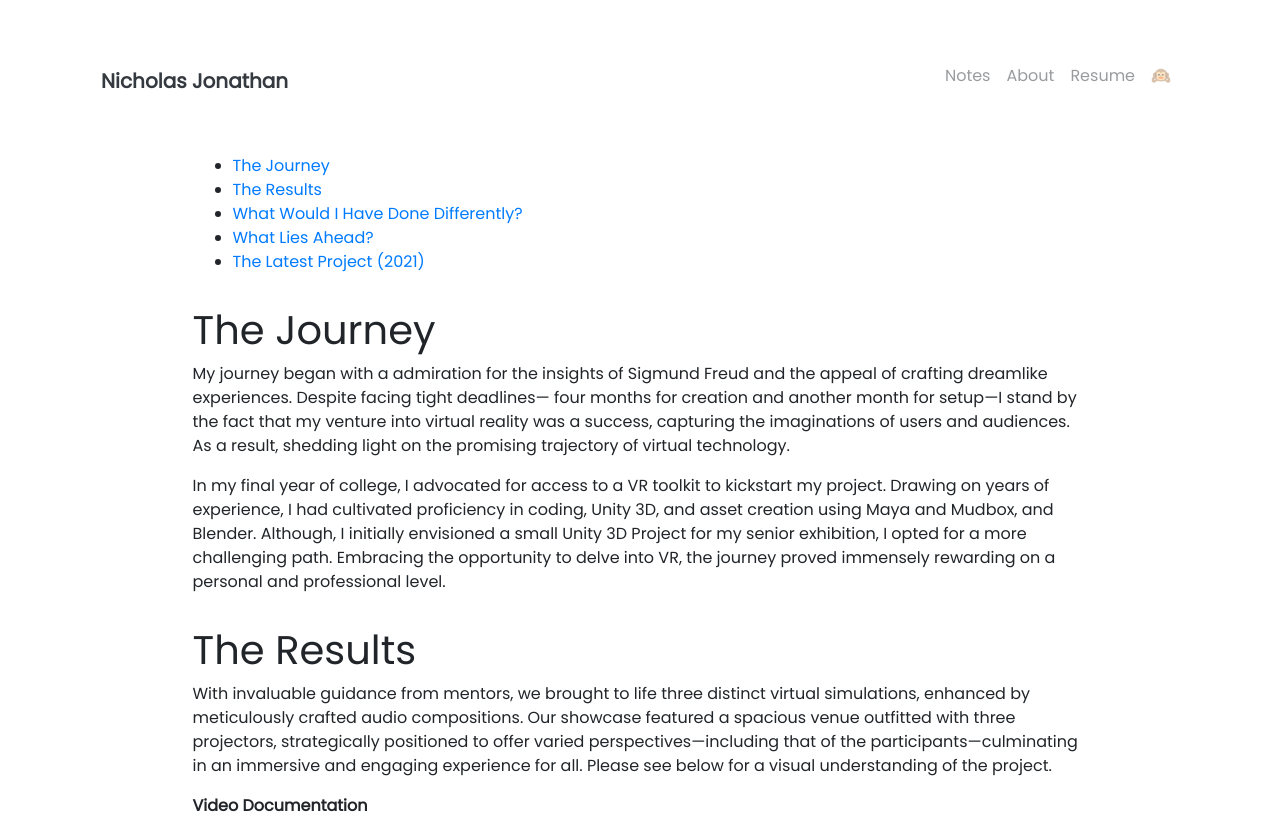
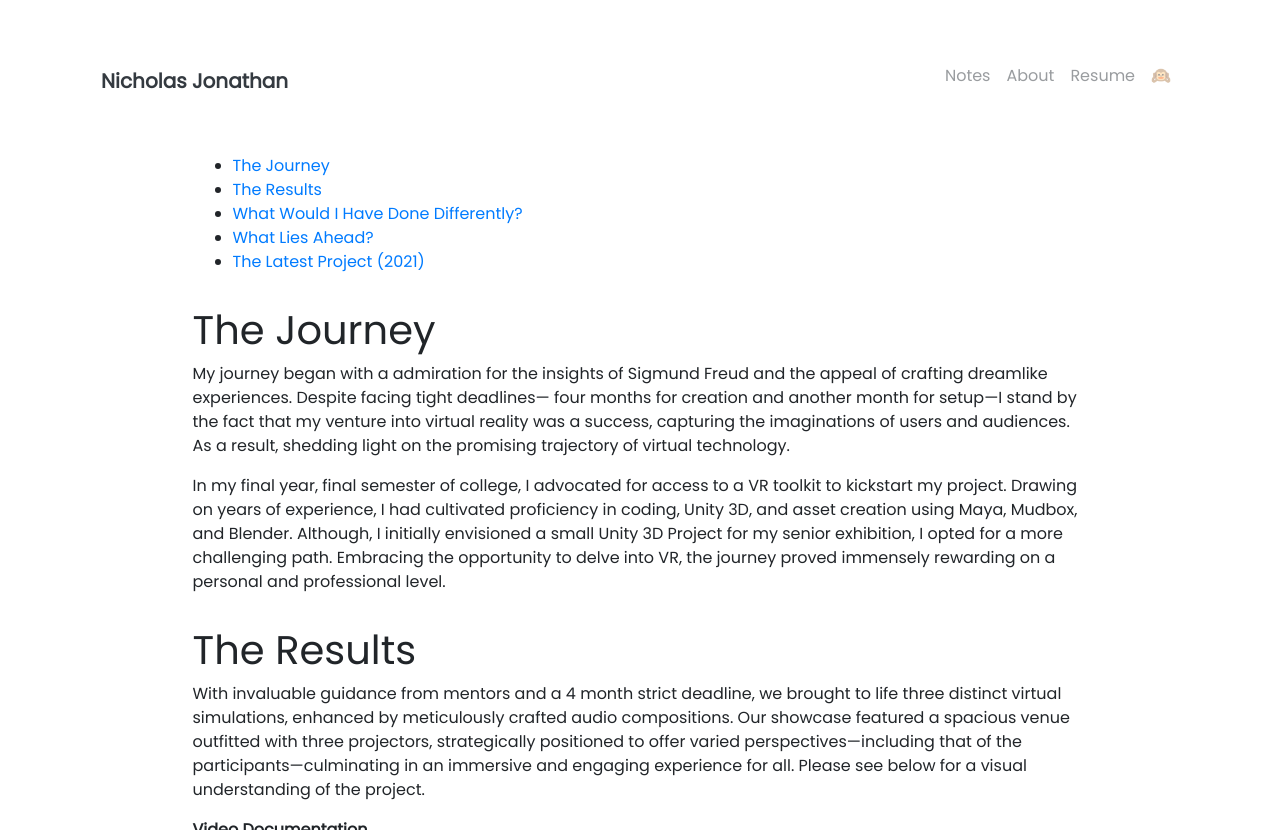
Before and after one commit to Seerow0/-MK-II-Nicholas-J-Website-, a Jekyll site: the page built from _projects/(1) A Virtual Project.md, in a window 1280 px wide and 900 px high, cut to the strip 0-830 px from the top of the window. Built offline with Jekyll 4.4.1, drawn with Linux system fonts in a browser that asks for light colours; nearby versions of some CDN libraries; a script that is not in the unit is left out.

Commit message:
Update (1) A Virtual Project.md

```diff
--- a/_projects/(1) A Virtual Project.md
+++ b/_projects/(1) A Virtual Project.md
@@ -14,11 +14,11 @@ description: College Senior Exhibition- Learning Virtual Technology in under 5 m
 
 My journey began with a admiration for the insights of Sigmund Freud and the appeal of crafting dreamlike experiences. Despite facing tight deadlines— four months for creation and another month for setup—I stand by the fact that my venture into virtual reality was a success, capturing the imaginations of users and audiences. As a result, shedding light on the promising trajectory of virtual technology.
 
-In my final year of college, I advocated for access to a VR toolkit to kickstart my project. Drawing on years of experience, I had cultivated proficiency in coding, Unity 3D, and asset creation using Maya and Mudbox, and Blender. Although, I initially envisioned a small Unity 3D Project for my senior exhibition, I opted for a more challenging path. Embracing the opportunity to delve into VR, the journey proved immensely rewarding on a personal and professional level.
+In my final year, final semester of college, I advocated for access to a VR toolkit to kickstart my project. Drawing on years of experience, I had cultivated proficiency in coding, Unity 3D, and asset creation using Maya, Mudbox, and Blender. Although, I initially envisioned a small Unity 3D Project for my senior exhibition, I opted for a more challenging path. Embracing the opportunity to delve into VR, the journey proved immensely rewarding on a personal and professional level.
 
 # The Results
 
-With invaluable guidance from mentors, we brought to life three distinct virtual simulations, enhanced by meticulously crafted audio compositions. Our showcase featured a spacious venue outfitted with three projectors, strategically positioned to offer varied perspectives—including that of the participants—culminating in an immersive and engaging experience for all. Please see below for a visual understanding of the project.
+With invaluable guidance from mentors and a 4 month strict deadline, we brought to life three distinct virtual simulations, enhanced by meticulously crafted audio compositions. Our showcase featured a spacious venue outfitted with three projectors, strategically positioned to offer varied perspectives—including that of the participants—culminating in an immersive and engaging experience for all. Please see below for a visual understanding of the project.
 
 **Video Documentation**
 <iframe width="692" height="389" src="https://www.youtube.com/embed/79Wa_o1m5ZE" title="vr space documentation" frameborder="0" allow="accelerometer; autoplay; clipboard-write; encrypted-media; gyroscope; picture-in-picture; web-share" referrerpolicy="strict-origin-when-cross-origin" allowfullscreen></iframe>
```
Also changed, not shown: other parts of _projects/(1) A Virtual Project.md (+1 -1 lines).
